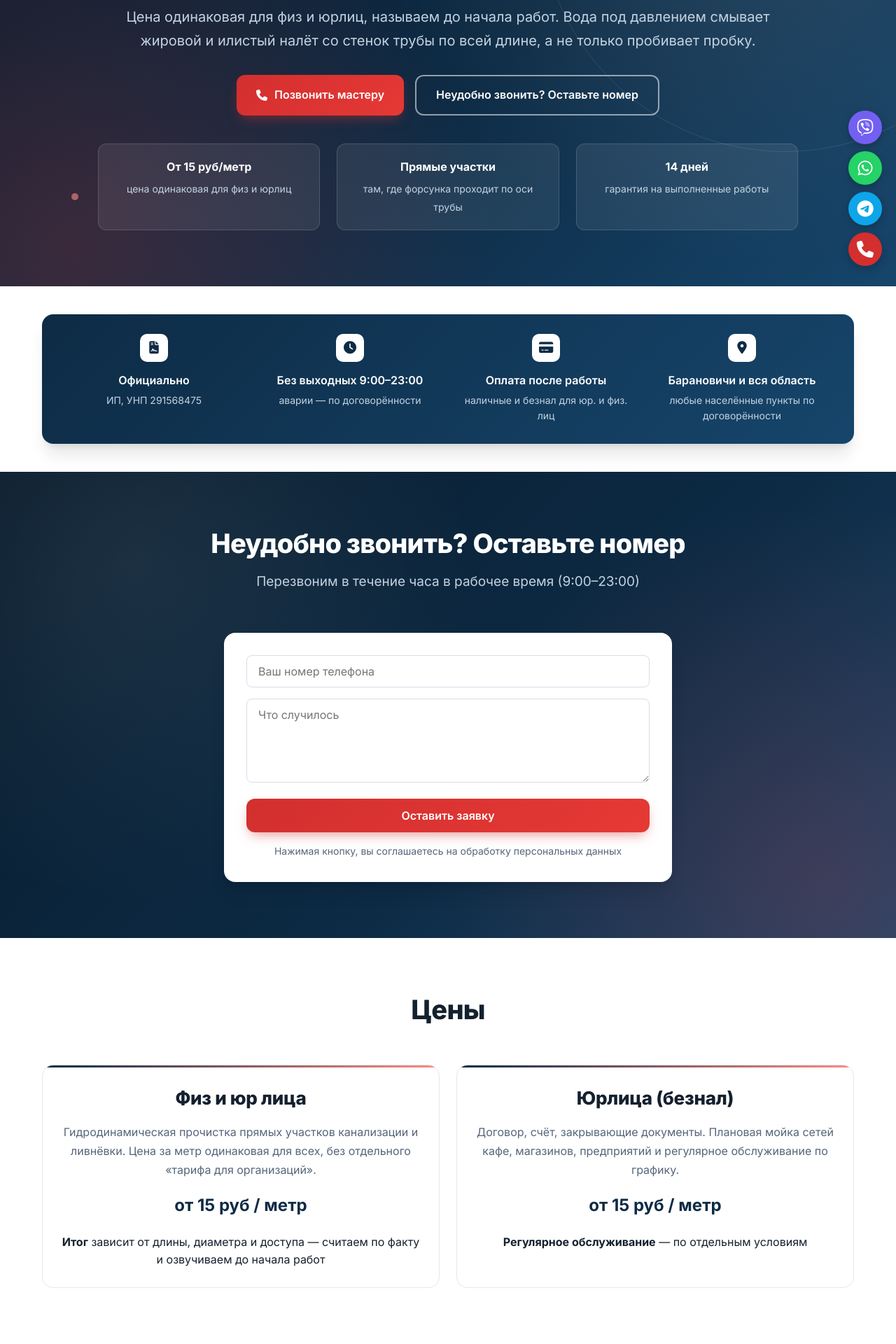
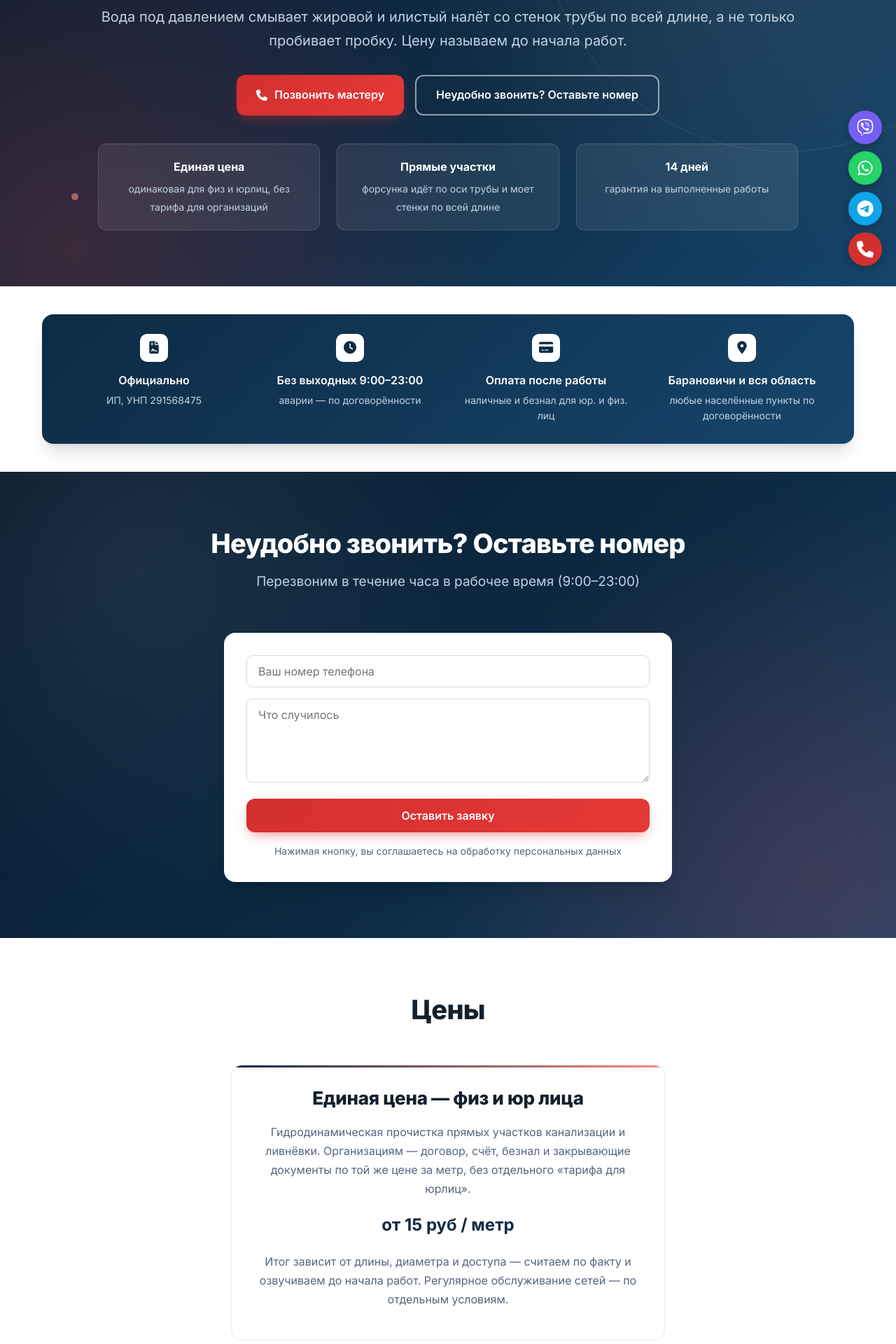
Before and after one commit to Eugene4190/stepanych-snapshot, a Django app: page /gidrodinamicheskaya-prochistka/ in a window 1280 px wide. Shown: the part 400-2320 px from the top of the page at 70% size. Run offline with Django 5.2, Linux system fonts and the light colour scheme; data that the repository does not hold is empty; parts of the project's set-up code (start-up, migrations or seed data) failed here and were passed over.

Commit message:
Gidrodinamika: single unified price card (no duplicate price), hero features deduped and reordered

```diff
--- a/static/css/style.css
+++ b/static/css/style.css
@@ -1401,6 +1401,11 @@ details[open] .faq__q:after {
     font-size: 16px;
 }
 
+.price-single {
+    max-width: 620px;
+    margin: 0 auto;
+}
+
 .trust-grid {
     display: grid;
     grid-template-columns: repeat(2, 1fr);
--- a/templates/gidrodinamika.html
+++ b/templates/gidrodinamika.html
@@ -14,19 +14,19 @@
     <div class="container hero__container">
         <div class="hero__content">
             <h1 class="hero__title">Гидродинамическая прочистка канализации <span class="hero__accent">в Барановичах</span><br>от 15 руб/метр</h1>
-            <p class="hero__subtitle">Цена одинаковая для физ и юрлиц, называем до начала работ. Вода под давлением смывает жировой и илистый налёт со стенок трубы по всей длине, а не только пробивает пробку.</p>
+            <p class="hero__subtitle">Вода под давлением смывает жировой и илистый налёт со стенок трубы по всей длине, а не только пробивает пробку. Цену называем до начала работ.</p>
             <div class="hero__buttons">
                 <a href="tel:{{ site_phone }}" class="btn btn--primary"><i class="fas fa-phone"></i> Позвонить мастеру</a>
                 <a href="#order" class="btn btn--outline">Неудобно звонить? Оставьте номер</a>
             </div>
             <div class="hero__features">
                 <div class="hero__feature">
-                    <strong>От 15 руб/метр</strong>
-                    <span>цена одинаковая для физ и юрлиц</span>
+                    <strong>Единая цена</strong>
+                    <span>одинаковая для физ и юрлиц, без тарифа для организаций</span>
                 </div>
                 <div class="hero__feature">
                     <strong>Прямые участки</strong>
-                    <span>там, где форсунка проходит по оси трубы</span>
+                    <span>форсунка идёт по оси трубы и моет стенки по всей длине</span>
                 </div>
                 <div class="hero__feature">
                     <strong>14 дней</strong>
@@ -69,18 +69,12 @@
         <div class="section__header">
             <h2 class="section__title">Цены</h2>
         </div>
-        <div class="services-grid">
+        <div class="price-single">
             <div class="service-card">
-                <h3 class="service-card__title">Физ и юр лица</h3>
-                <p class="service-card__text">Гидродинамическая прочистка прямых участков канализации и ливнёвки. Цена за метр одинаковая для всех, без отдельного «тарифа для организаций».</p>
+                <h3 class="service-card__title">Единая цена — физ и юр лица</h3>
+                <p class="service-card__text">Гидродинамическая прочистка прямых участков канализации и ливнёвки. Организациям — договор, счёт, безнал и закрывающие документы по той же цене за метр, без отдельного «тарифа для юрлиц».</p>
                 <div class="service-card__price">от 15 руб / метр</div>
-                <p><strong>Итог</strong> зависит от длины, диаметра и доступа — считаем по факту и озвучиваем до начала работ</p>
-            </div>
-            <div class="service-card">
-                <h3 class="service-card__title">Юрлица (безнал)</h3>
-                <p class="service-card__text">Договор, счёт, закрывающие документы. Плановая мойка сетей кафе, магазинов, предприятий и регулярное обслуживание по графику.</p>
-                <div class="service-card__price">от 15 руб / метр</div>
-                <p><strong>Регулярное обслуживание</strong> — по отдельным условиям</p>
+                <p class="service-card__text">Итог зависит от длины, диаметра и доступа — считаем по факту и озвучиваем до начала работ. Регулярное обслуживание сетей — по отдельным условиям.</p>
             </div>
         </div>
     </div>
```
Also changed, not shown: 1 other file.
